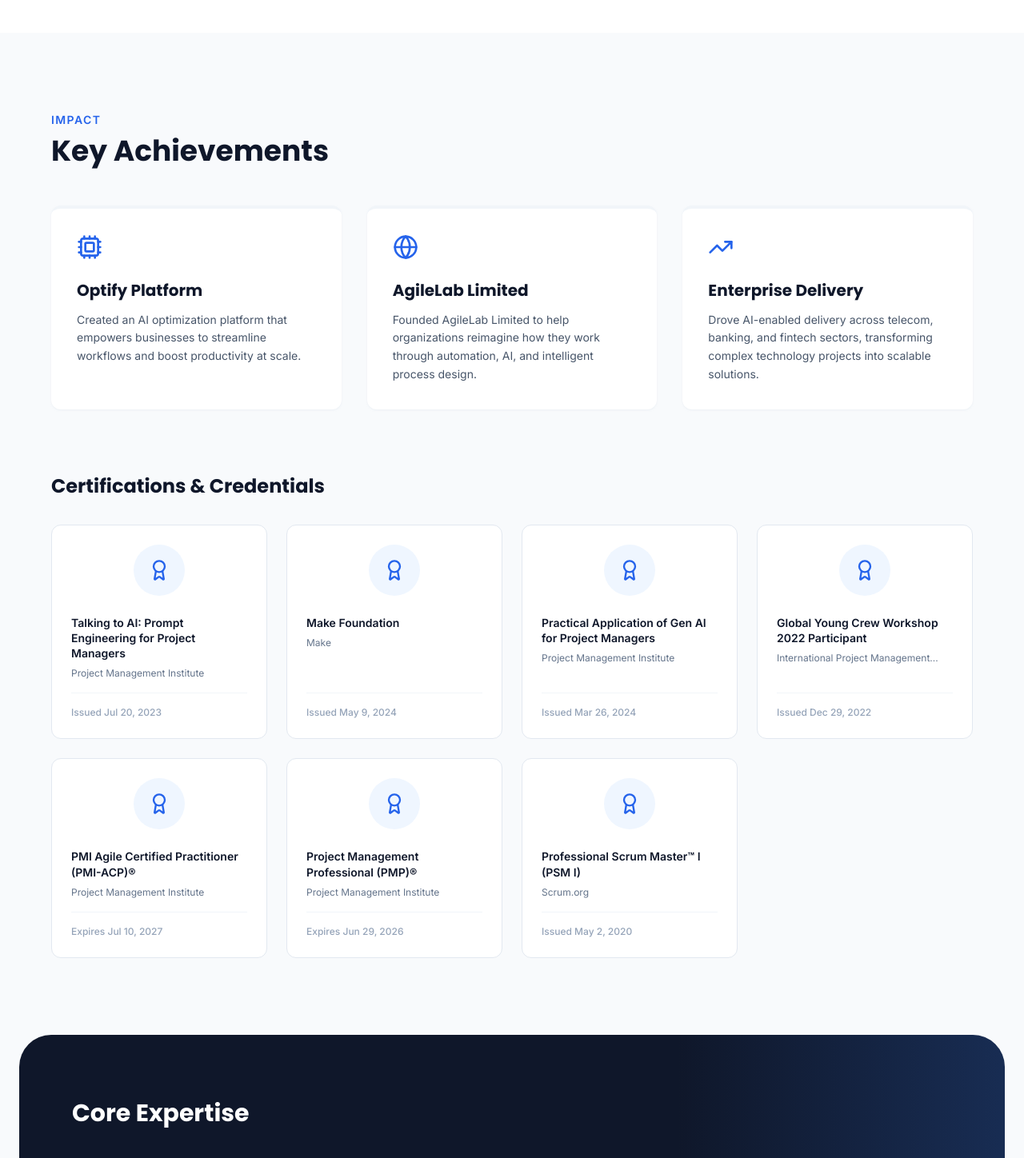
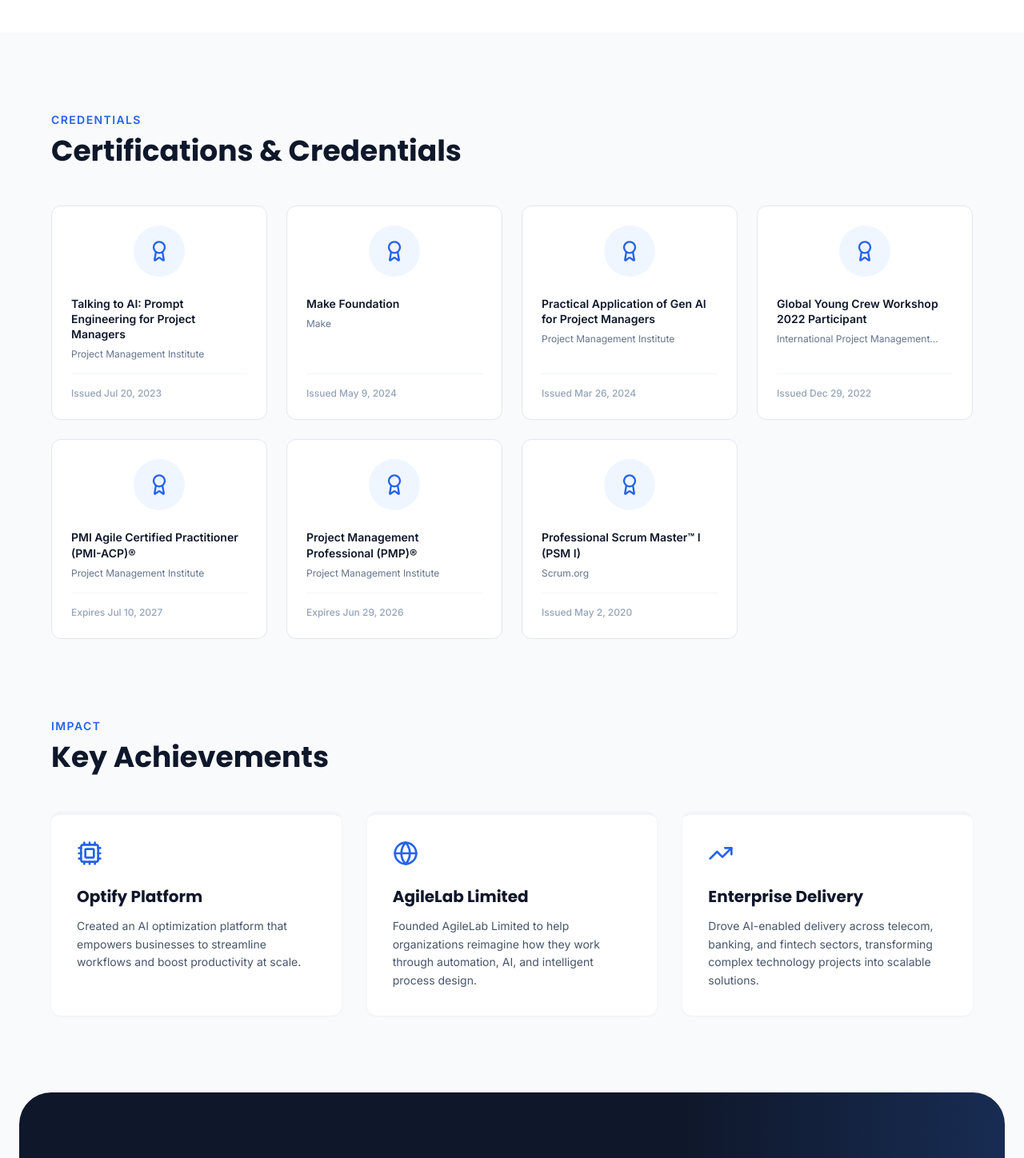
Before and after one commit to vashonai/OldaneGraham.com, a React (Vite) app: page / in a window 1280 px wide. Shown: the part 1409-2857 px from the top of the page at 80% size. Built offline with nearby package versions, Linux system fonts and the light colour scheme.

Commit message:
feat: implement initial React application with animated hero, about, achievements, and skills sections using Framer Motion and Lucide icons.

```diff
--- a/src/App.jsx
+++ b/src/App.jsx
@@ -156,25 +156,8 @@
 
   return (
     <section id="impact" className="py-24 max-w-[1200px] mx-auto px-6">
-      <SectionTitle subtitle="Impact">Key Achievements</SectionTitle>
-      <div className="grid md:grid-cols-3 gap-8 mb-20">
-        {items.map((item, idx) => (
-          <motion.div
-            key={idx}
-            whileHover={{ y: -10 }}
-            className="group p-8 bg-white rounded-xl shadow-sm border-t-4 border-slate-100 hover:border-blue-600 transition-all duration-300 shadow-slate-200/50"
-          >
-            <div className="text-blue-600 mb-6 transition-transform group-hover:scale-110 duration-300">
-              {React.cloneElement(item.icon, { size: 32 })}
-            </div>
-            <h3 className="text-xl font-display font-bold mb-3 text-navy">{item.title}</h3>
-            <p className="text-slate-600 text-sm leading-relaxed">{item.desc}</p>
-          </motion.div>
-        ))}
-      </div>
-
-      <div className="mt-16">
-        <h3 className="text-2xl font-display font-bold text-navy mb-8">Certifications & Credentials</h3>
+      <div className="mb-24">
+        <SectionTitle subtitle="Credentials">Certifications & Credentials</SectionTitle>
         <div className="grid grid-cols-1 md:grid-cols-2 lg:grid-cols-4 gap-6">
           {certifications.map((cert, idx) => (
             <motion.div
@@ -195,6 +178,25 @@
               <div className="pt-4 border-t border-slate-100 mt-auto">
                 <p className="text-xs font-medium text-slate-400">{cert.date}</p>
               </div>
+            </motion.div>
+          ))}
+        </div>
+      </div>
+
+      <div>
+        <SectionTitle subtitle="Impact">Key Achievements</SectionTitle>
+        <div className="grid md:grid-cols-3 gap-8">
+          {items.map((item, idx) => (
+            <motion.div
+              key={idx}
+              whileHover={{ y: -10 }}
+              className="group p-8 bg-white rounded-xl shadow-sm border-t-4 border-slate-100 hover:border-blue-600 transition-all duration-300 shadow-slate-200/50"
+            >
+              <div className="text-blue-600 mb-6 transition-transform group-hover:scale-110 duration-300">
+                {React.cloneElement(item.icon, { size: 32 })}
+              </div>
+              <h3 className="text-xl font-display font-bold mb-3 text-navy">{item.title}</h3>
+              <p className="text-slate-600 text-sm leading-relaxed">{item.desc}</p>
             </motion.div>
           ))}
         </div>
```
